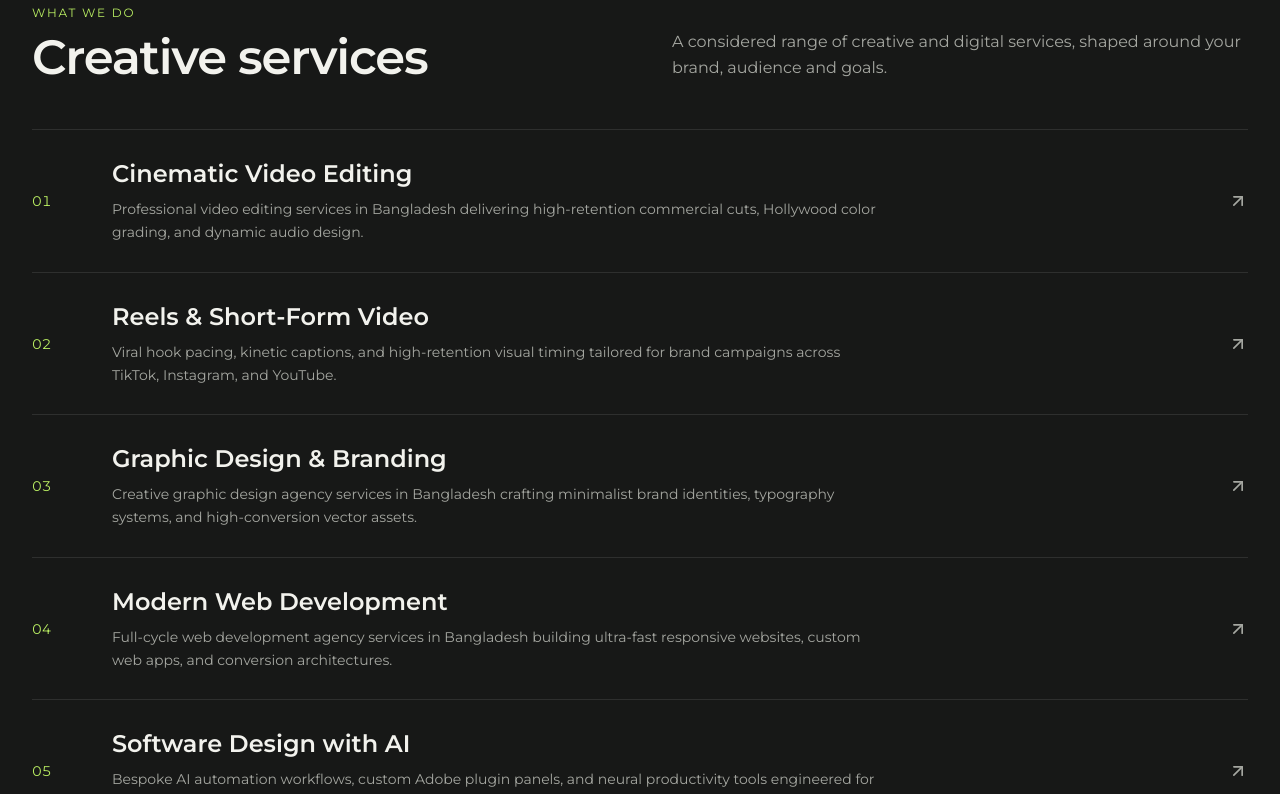
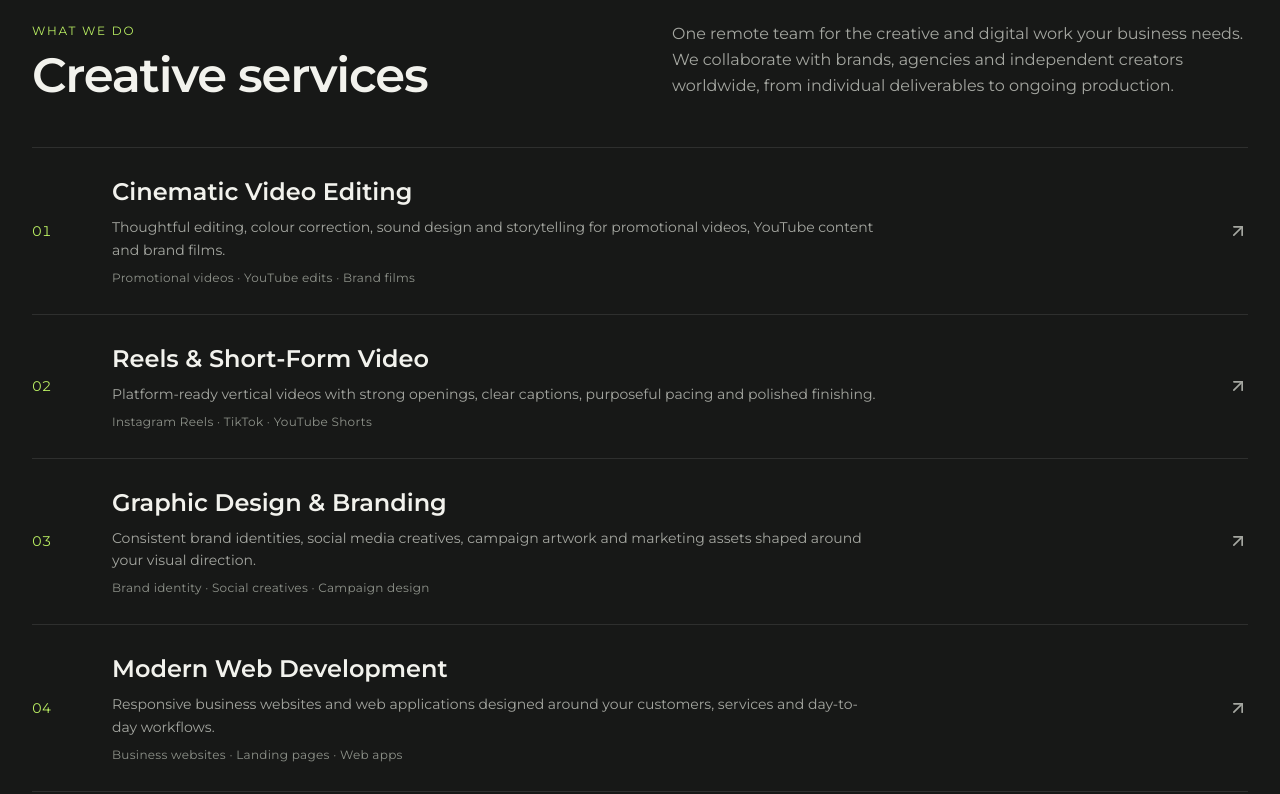
Before and after one commit to sowrov2572/MirroBook-Website, a React (Vite) app: page / in a window 1280 px wide. Shown: the part 1040-1834 px from the top of the page. Built offline with nearby package versions, Linux system fonts and the light colour scheme; no server answers; the database is empty.

Commit message:
Clarify services and deliverables for global visitors

```diff
--- a/src/components/Services.tsx
+++ b/src/components/Services.tsx
@@ -1,9 +1,60 @@
 import React from 'react';
 import { SERVICES } from '../data/content';
 import { ArrowUpRight } from 'lucide-react';
-interface ServicesProps { onSelectService?: (title: string) => void; }
+
+interface ServicesProps {
+  onSelectService?: (title: string) => void;
+}
+
+const serviceDescriptions: Record<string, string> = {
+  'video-editing': 'Thoughtful editing, colour correction, sound design and storytelling for promotional videos, YouTube content and brand films.',
+  'reels-editing': 'Platform-ready vertical videos with strong openings, clear captions, purposeful pacing and polished finishing.',
+  'graphic-design': 'Consistent brand identities, social media creatives, campaign artwork and marketing assets shaped around your visual direction.',
+  'web-development': 'Responsive business websites and web applications designed around your customers, services and day-to-day workflows.',
+  'software-design-ai': 'Practical digital products, creative workflow utilities and tailored automation for repetitive tasks.',
+  'advertising-campaigns': 'Campaign concepts, ad-ready visuals, video variations and creative assets for your marketing channels.',
+};
+
+const serviceDeliverables: Record<string, string> = {
+  'video-editing': 'Promotional videos · YouTube edits · Brand films',
+  'reels-editing': 'Instagram Reels · TikTok · YouTube Shorts',
+  'graphic-design': 'Brand identity · Social creatives · Campaign design',
+  'web-development': 'Business websites · Landing pages · Web apps',
+  'software-design-ai': 'Digital products · Workflow tools · Automation',
+  'advertising-campaigns': 'Ad creatives · Campaign videos · Content assets',
+};
+
 export const Services: React.FC<ServicesProps> = ({ onSelectService }) => (
-<section id="services" className="scroll-mt-20 py-16 sm:py-20 px-4 sm:px-6 lg:px-8 bg-[#171817] text-[#f2f2ed] border-b border-white/10">
-<div className="max-w-7xl mx-auto"><div className="flex flex-col md:flex-row md:items-end justify-between gap-5 mb-12"><div><p className="text-xs uppercase tracking-[.15em] text-[#b9ed62] mb-3">What we do</p><h2 className="font-display text-3xl sm:text-5xl font-semibold tracking-tight">Creative services</h2></div><p className="text-sm sm:text-base text-[#a5a7a1] max-w-xl leading-relaxed">A considered range of creative and digital services, shaped around your brand, audience and goals.</p></div>
-<div className="divide-y divide-white/10 border-y border-white/10">{SERVICES.map((service,index)=><button type="button" key={service.id} onClick={()=>onSelectService?.(service.title)} className="w-full text-left grid grid-cols-[40px_1fr_auto] sm:grid-cols-[64px_1fr_auto] gap-4 items-center py-5 sm:py-7 group cursor-pointer"><span className="text-xs sm:text-sm text-[#b9ed62] tabular-nums">{String(index+1).padStart(2,'0')}</span><div><h3 className="text-lg sm:text-2xl font-semibold text-[#f2f2ed] group-hover:text-[#b9ed62] transition-colors">{service.title}</h3><p className="text-sm text-[#a5a7a1] mt-2 max-w-3xl leading-relaxed">{service.subtitle}</p></div><ArrowUpRight className="text-[#a5a7a1] group-hover:text-[#b9ed62] group-hover:-translate-y-1 group-hover:translate-x-1 transition-all" size={20}/></button>)}</div></div></section>
+  <section id="services" className="scroll-mt-20 py-16 sm:py-20 lg:py-24 px-4 sm:px-6 lg:px-8 bg-[#171817] text-[#f2f2ed] border-b border-white/10">
+    <div className="max-w-7xl mx-auto">
+      <div className="flex flex-col md:flex-row md:items-end justify-between gap-5 mb-12">
+        <div>
+          <p className="text-xs uppercase tracking-[.15em] text-[#b9ed62] mb-3">What we do</p>
+          <h2 className="font-display text-3xl sm:text-5xl font-semibold tracking-tight">Creative services</h2>
+        </div>
+        <p className="text-sm sm:text-base text-[#a5a7a1] max-w-xl leading-relaxed">
+          One remote team for the creative and digital work your business needs. We collaborate with brands, agencies and independent creators worldwide, from individual deliverables to ongoing production.
+        </p>
+      </div>
+
+      <div className="divide-y divide-white/10 border-y border-white/10">
+        {SERVICES.map((service, index) => (
+          <button
+            type="button"
+            key={service.id}
+            onClick={() => onSelectService?.(service.title)}
+            className="w-full text-left grid grid-cols-[32px_1fr_auto] sm:grid-cols-[64px_1fr_auto] gap-3 sm:gap-4 items-center py-5 sm:py-7 group cursor-pointer"
+          >
+            <span className="text-xs sm:text-sm text-[#b9ed62] tabular-nums">{String(index + 1).padStart(2, '0')}</span>
+            <div>
+              <h3 className="text-lg sm:text-2xl font-semibold text-[#f2f2ed] group-hover:text-[#b9ed62] transition-colors">{service.title}</h3>
+              <p className="text-sm text-[#a5a7a1] mt-2 max-w-3xl leading-relaxed">{serviceDescriptions[service.id] || service.subtitle}</p>
+              <p className="mt-2 text-[10px] sm:text-xs text-[#8e928a] tracking-wide">{serviceDeliverables[service.id] || 'Creative and digital services'}</p>
+            </div>
+            <ArrowUpRight className="text-[#a5a7a1] group-hover:text-[#b9ed62] group-hover:-translate-y-1 group-hover:translate-x-1 transition-all" size={20}/>
+          </button>
+        ))}
+      </div>
+    </div>
+  </section>
 );
```
